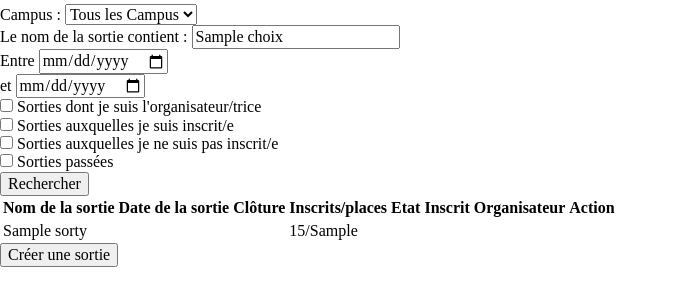
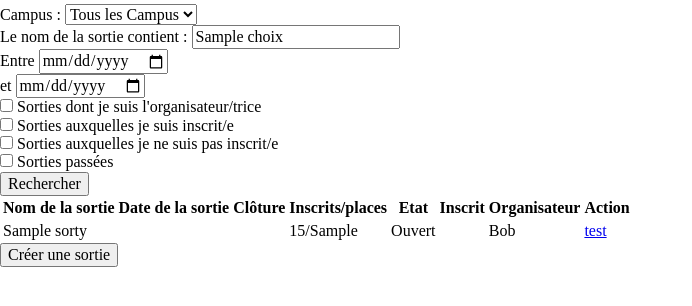
Before and after one commit to Thorlan-droid/sortir, a Symfony app: template templates/sortie/list.html.twig in a window 1280 px wide. Shown: the part 208-514 px from the top of the page, without its empty margins (0-692 px from the left). Run offline with Twig, Linux system fonts and the light colour scheme; the template is opened without the code that fills it: most values are stand-ins (such as "Sample title", 1, 10 or a date in 2020); some libraries are stand-ins or nearby versions.

Commit message:
Affichage détails d'une sortie

```diff
--- a/templates/sortie/list.html.twig
+++ b/templates/sortie/list.html.twig
@@ -92,6 +92,12 @@
                     <td>{{ sortie.dateHeureDebut.format('d/m/Y H:i') }}</td>
                     <td>{{ sortie.dateLimiteInscription.format('d/m/Y H:i') }}</td>
                     <td>{{ sortie.inscrits|length }}/{{ sortie.nbInscriptionMax }}</td>
+                    <td>Ouvert</td>
+                    <td></td>
+                    <td>Bob</td>
+                    <td>        <a href="{{ path('sortie_show', {'id': sortie.id}) }}">test</a>
+                    </td>
+
                 </tr>
             {% endfor %}
         </tbody>
```
Also changed, not shown: templates/sortie/show.html.twig (+5 -5 lines).
